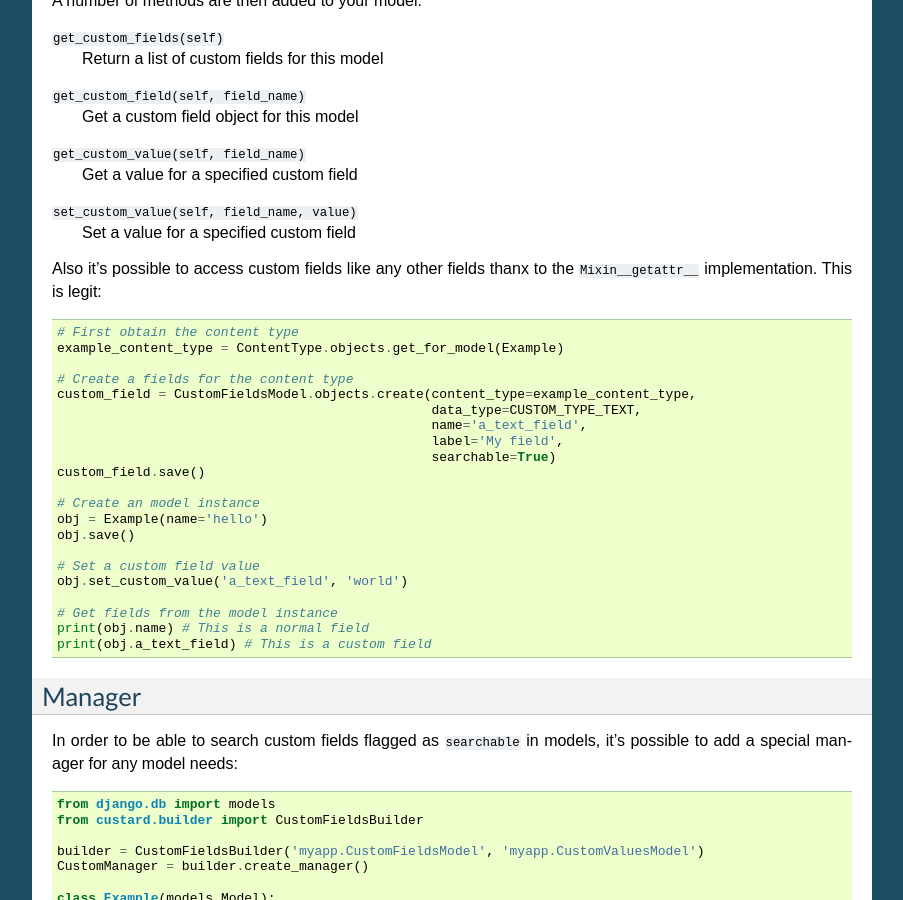
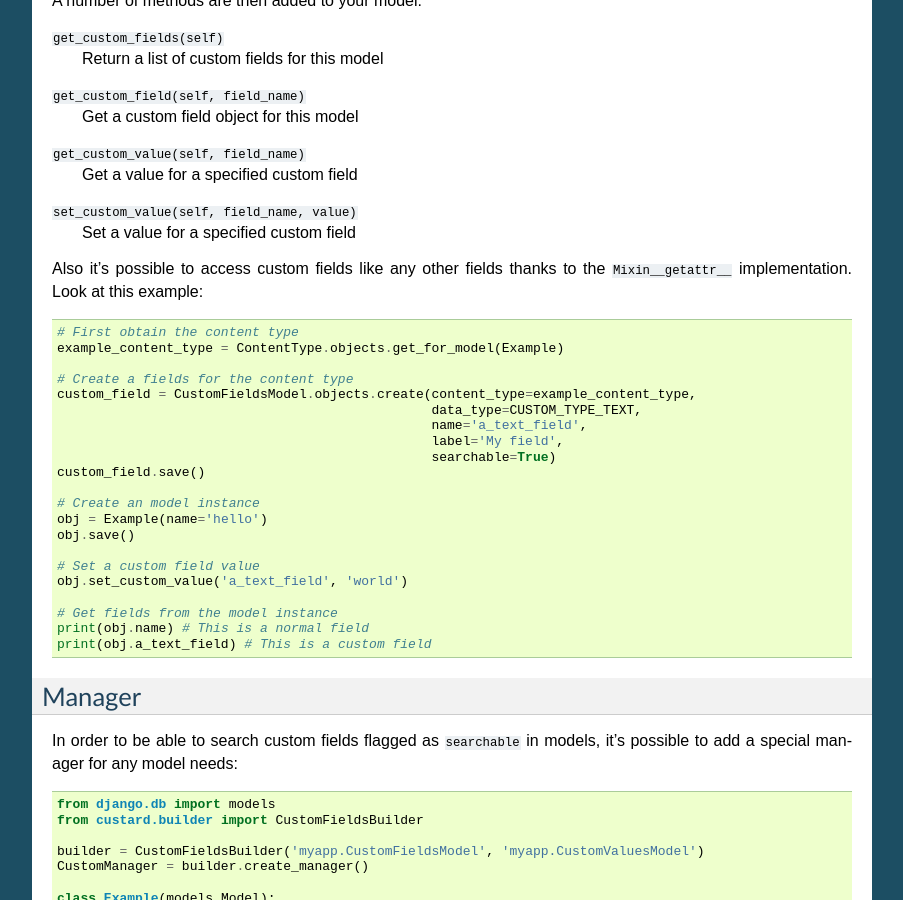
Before and after one commit to kunitoki/django-custard, a Sphinx documentation site: the page built from docs/models.rst, in a window 1280 px wide and 900 px high, scrolled down 1308 px. Shown: the whole window, without its empty margins (198-1101 px from the left). Built offline with Sphinx 7.4.7, drawn with Linux system fonts in a browser that asks for light colours.

```diff
--- a/docs/admin.rst
+++ b/docs/admin.rst
@@ -41,7 +41,7 @@ custom ModelForm using ``builder.create_modelform``::
 
 It's possible to subclass the form and override 3 functions to specify even more
 the search for custom fields and values (for example when filtering with User
-or Group, so multiple cutom fields can be enable for each User or Group independently):
+or Group, so multiple custom fields can be enable for each User or Group independently):
 
 ``get_fields_for_content_type(self, content_type)``
     This function will return all fields defined for a specific content type
--- a/docs/models.rst
+++ b/docs/models.rst
@@ -91,8 +91,8 @@ A number of methods are then added to your model:
     Set a value for a specified custom field
 
 
-Also it's possible to access custom fields like any other fields thanx to the
-``Mixin__getattr__`` implementation. This is legit::
+Also it's possible to access custom fields like any other fields thanks to the
+``Mixin__getattr__`` implementation. Look at this example::
 
   # First obtain the content type
   example_content_type = ContentType.objects.get_for_model(Example)
```
Also changed, not shown: 1 other file.
